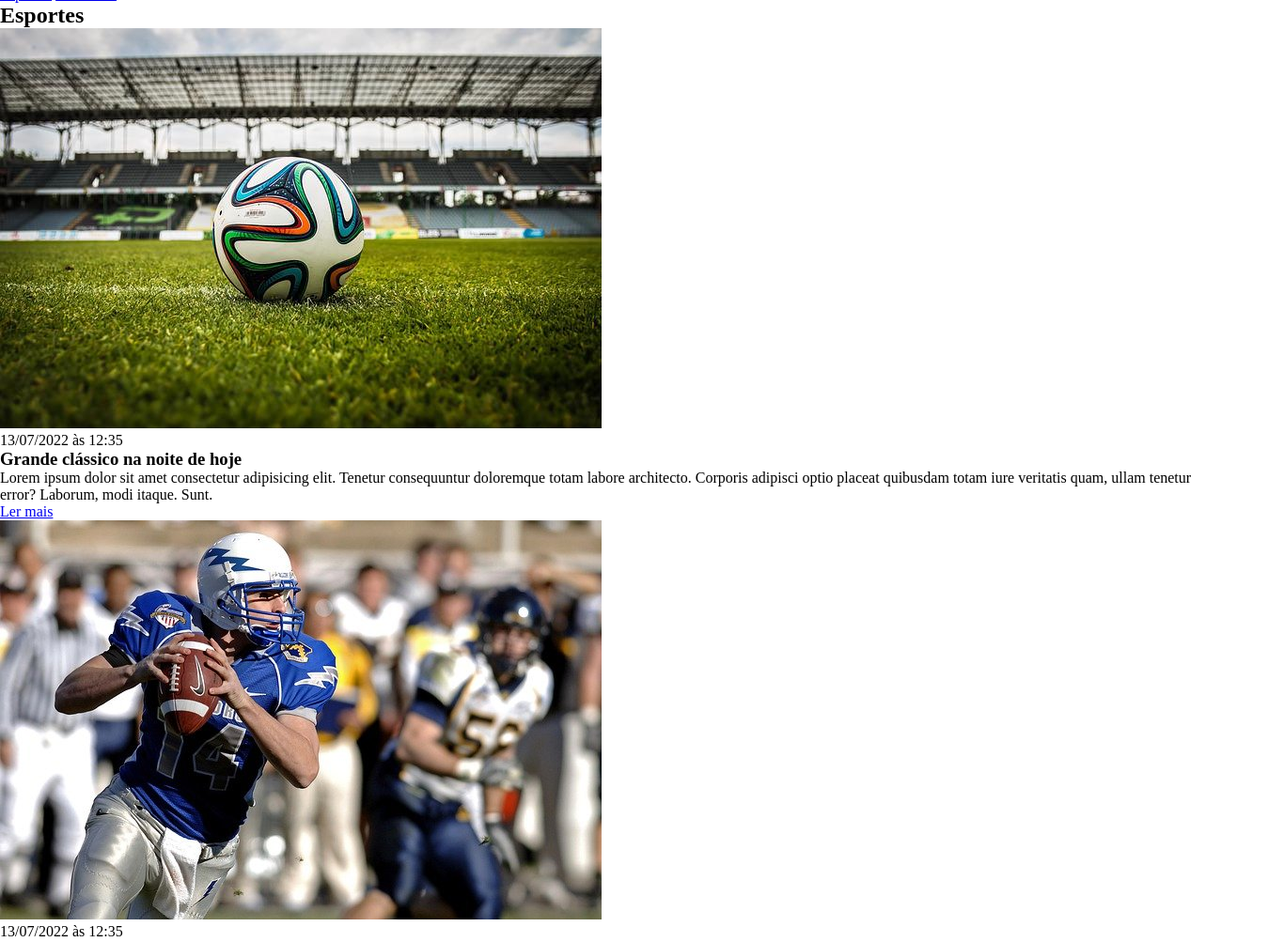
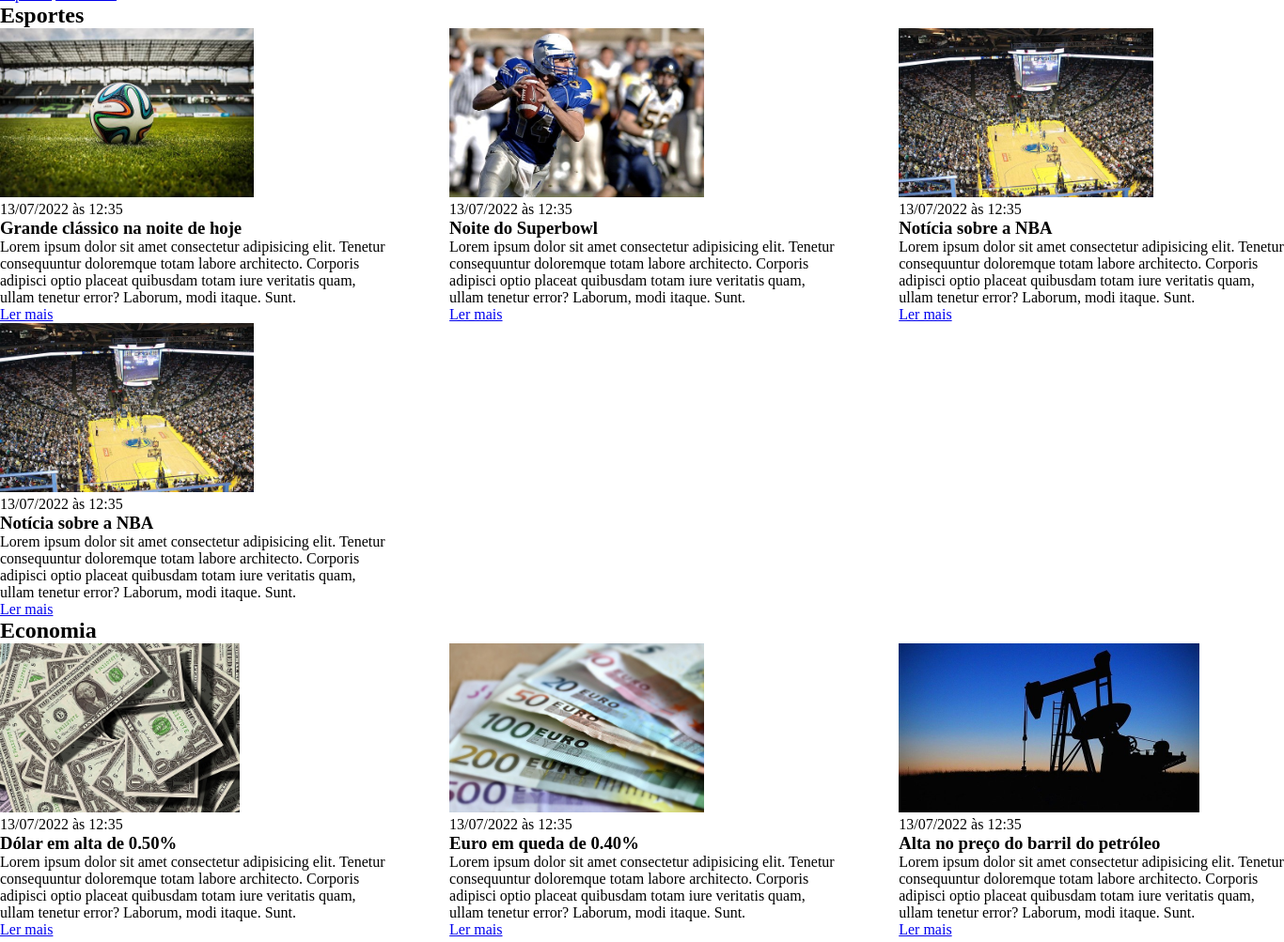
Before and after one commit to Marcelosoaresdev/site-de-noticias-teste-css, a plain HTML site: page index.html in a window 1280 px wide. Shown: the part 52-1055 px from the top of the page at 94% size, 1366 px wide, since content can reach past the window. Drawn offline with Linux system fonts and the light colour scheme.

Commit message:
Adicionando Displays

```diff
--- a/index.html
+++ b/index.html
@@ -24,7 +24,9 @@
         </div>
     </header>
     <section id="sports">
+        <div class="container">
             <h2>Esportes</h2>
+            <div class="articles">
                 <article>
                     <img src="./imagens/futebol.jpg" alt="Bola de futebol no gramado" />
                     <header>
@@ -69,9 +71,13 @@
                     </p>
                     <a href="#" title="Leia a notícia completa">Ler mais</a>
                 </article>
+            </div>
+        </div>
     </section>
     <section id="economy">
+        <div class="container">
             <h2>Economia</h2>
+            <div class="articles">
                 <article>
                     <img src="./imagens/dolares.jpg" alt="Muitos dólares" />
                     <header>
@@ -105,6 +111,8 @@
                     </p>
                     <a href="#" title="Leia a notícia completa">Ler mais</a>
                 </article>
+            </div>
+        </div>
     </section>
 </body>
 </html>
--- a/main.css
+++ b/main.css
@@ -9,3 +9,26 @@ header li
 {
     display: inline;
 }
+
+.container
+{
+    width: 1366px;
+    margin: 0 auto;
+}
+
+.articles
+{
+    display: flex;
+    flex-wrap: wrap;
+    justify-content: space-between;
+}
+
+.articles article img
+{
+    height: 180px;
+}
+
+.articles article
+{
+    width:30%;
+}
```
Lines whose indentation alone changed are shown as unchanged.
